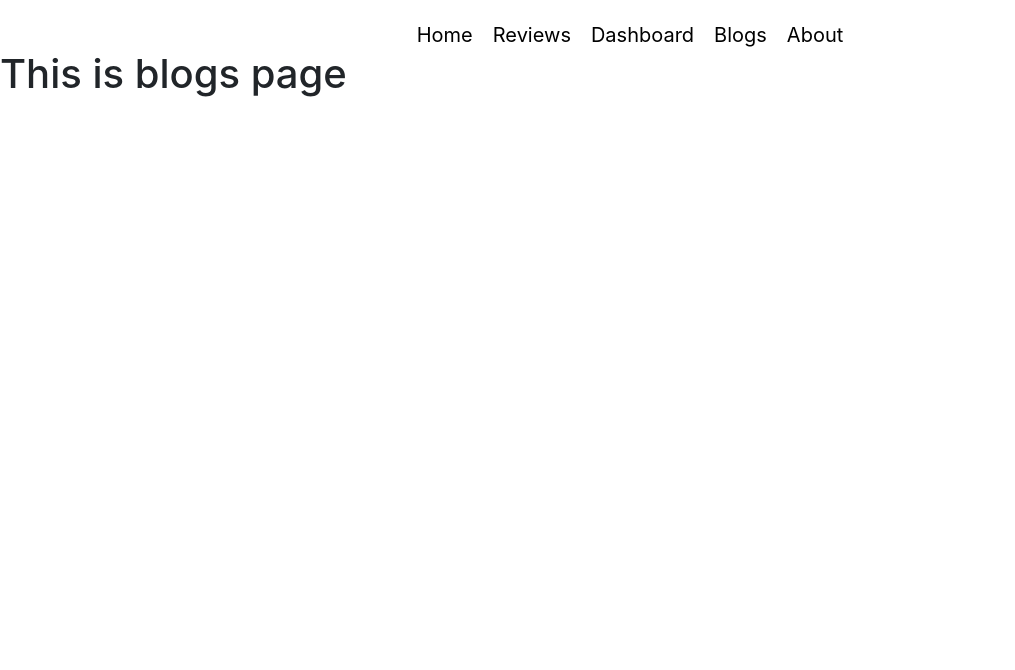
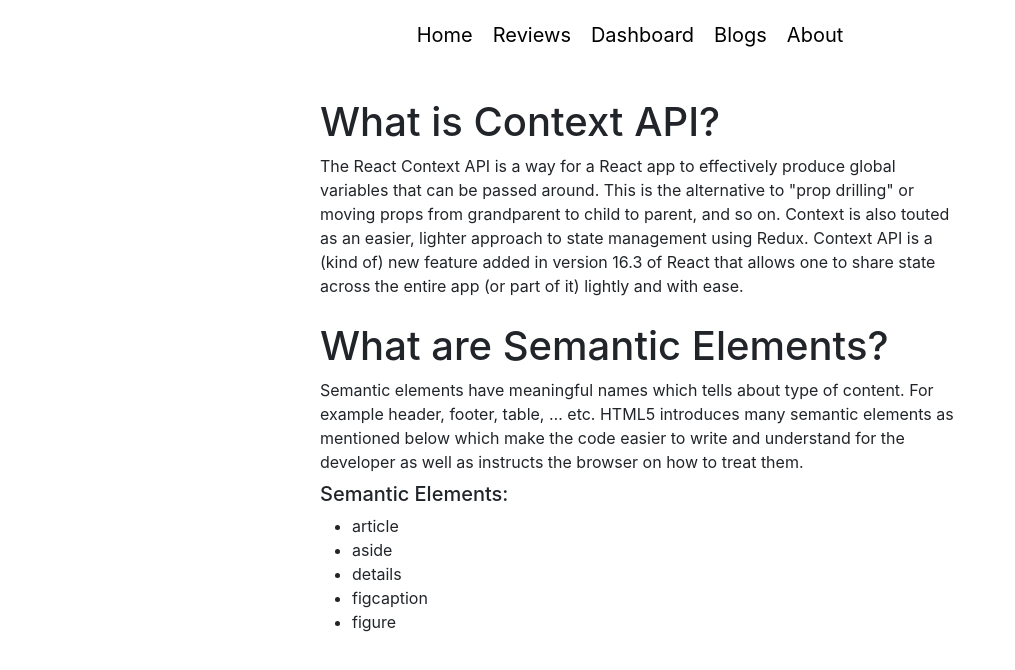
Before and after one commit to alanas59/my-online-shop, a React (Create React App) app: page /blogs in a window 1280 px wide. Shown: the top 670 px of the page, without its empty margins (0-1015 px from the left). Built offline with nearby package versions, Linux system fonts and the light colour scheme.

Commit message:
blogs component updated

```diff
--- a/src/components/Blogs/Blogs.js
+++ b/src/components/Blogs/Blogs.js
@@ -1,12 +1,39 @@
-import React from 'react';
-import './Blogs.css';
+import React from "react";
+import "./Blogs.css";
 
 const Blogs = () => {
-    return (
-        <div>
-            <h1>This is blogs page</h1>
-        </div>
-    );
+  return (
+    <div className="w-50 mt-5 mx-auto">
+      {/*   first question */}
+      <h1>What is Context API?</h1>
+      <p>
+        The React Context API is a way for a React app to effectively produce
+        global variables that can be passed around. This is the alternative to
+        "prop drilling" or moving props from grandparent to child to parent, and
+        so on. Context is also touted as an easier, lighter approach to state
+        management using Redux. Context API is a (kind of) new feature added in
+        version 16.3 of React that allows one to share state across the entire
+        app (or part of it) lightly and with ease.
+      </p>
+      {/*    second question */}
+      <h1 className="mt-4">What are Semantic Elements?</h1>
+      <p>
+        Semantic elements have meaningful names which tells about type of
+        content. For example header, footer, table, … etc. HTML5 introduces many
+        semantic elements as mentioned below which make the code easier to write
+        and understand for the developer as well as instructs the browser on how
+        to treat them.
+        <h5 className='my-2'>Semantic Elements:</h5>
+        <ul>
+            <li>article</li>
+            <li>aside</li>
+            <li>details</li>
+            <li>figcaption</li>
+            <li>figure</li>
+        </ul>
+      </p>
+    </div>
+  );
 };
 
 export default Blogs;
```
